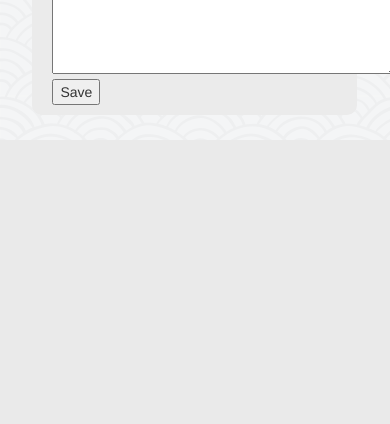
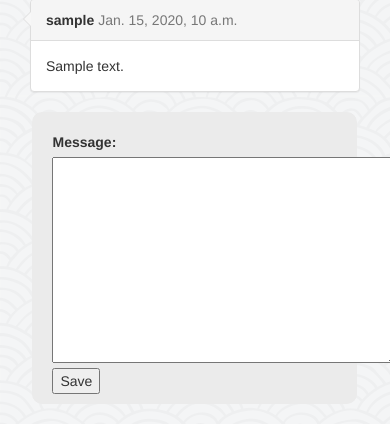
Before and after one commit to lyk2017-python/LannistersPy, a Django app: a page that uses payment/templates/payment/comment_create.html in a window 390 px wide. Shown: the part 704-1128 px from the top of the page. Before the commit the page ends 809 px from the top, so only its background shows below. Run offline with Django 3.2, Linux system fonts and the light colour scheme; tables that the repository leaves empty hold one stand-in row (values such as "Sample post"); grey boxes marked "Sample" are stand-in pictures; parts of the project's set-up code (start-up, migrations or seed data) failed here and were passed over; some libraries are stand-ins or nearby versions.

Commit message:
Yolololololo

```diff
--- a/payment/forms.py
+++ b/payment/forms.py
@@ -16,12 +16,12 @@ class ContactForm(forms.Form):
 class CommentForm(forms.ModelForm):
     class Meta:
         model = Comment
-
         exclude = [
-            "id",
+            "id"
         ]
         widgets = {
-            "product": forms.HiddenInput()
+            "product": forms.HiddenInput(),
+            "author": forms.HiddenInput()
         }
 
 
@@ -57,6 +57,7 @@ class CardForm(forms.Form):
             t = Transaction.objects.create(user_card=user_card, prepaid_card=prepaid_card)
         return t
 
+
 class CustomUserCreationForm(UserCreationForm):
     class Meta(UserCreationForm.Meta):
         model = get_user_model()
--- a/payment/models.py
+++ b/payment/models.py
@@ -84,16 +84,6 @@ class Inventory(models.Model):
         return "{vendor} -> {product} #{count}".format(vendor=self.vendor, product=self.product, count=self.count)
 
 
-class Comment(models.Model):
-    created = models.DateTimeField(auto_now_add=True)
-    message = models.TextField()
-    product = models.ForeignKey(Product)
-    # author field will be added
-
-    def __str__(self):
-        return "{message}".format(message=self.message)
-
-
 @receiver(pre_save, sender=Product)
 def generate_slug(sender, instance, *args, **kwargs):
     if not instance.slug:
@@ -108,6 +98,16 @@ class ExtendedUser(AbstractUser):
     card = models.OneToOneField(UserCard, null=True)
 
 
+class Comment(models.Model):
+    created = models.DateTimeField(auto_now_add=True)
+    message = models.TextField()
+    product = models.ForeignKey(Product)
+    author = models.ForeignKey(ExtendedUser, blank=False, null=True)
+
+    def __str__(self):
+        return "{message}".format(message=self.message)
+
+
 class Transaction(models.Model):
     prepaid_card = models.ForeignKey(PrepaidCard)
     user_card = models.ForeignKey(UserCard)
--- a/payment/static/css/style.css
+++ b/payment/static/css/style.css
@@ -16,3 +16,37 @@
 body {
     background-image: url("../img/seigaiha.png");
 }
+
+.thumbnail {
+    padding: 0;
+}
+
+.panel {
+    position: relative;
+}
+
+.panel>.panel-heading:after,.panel>.panel-heading:before {
+    position: absolute;
+    top: 11px;
+    left:-16px;
+    right: 100%;
+    width: 0;
+    height: 0;
+    display: block;
+    content: " ";
+    border-color: transparent;
+    border-style: solid solid outset;
+    pointer-events: none;
+}
+
+.panel>.panel-heading:after {
+    border-width: 7px;
+    border-right-color: #f7f7f7;
+    margin-top: 1px;
+    margin-left: 2px;
+}
+
+.panel>.panel-heading:before {
+    border-right-color: #ddd;
+    border-width: 8px;
+}
--- a/payment/templates/payment/comment_create.html
+++ b/payment/templates/payment/comment_create.html
@@ -4,7 +4,7 @@
 {% block body %}
     <div class="container">
         <div class="row">
-            <div class="card mb-3 col-md-6 col-md-offset-3 col-xs-10 col-xs-offset-1 text-center card-bg">
+            <div class="card mb-3 col-md-8 col-md-offset-2 col-xs-10 col-xs-offset-1 text-center card-bg">
                 <img class="card-img-top full-width" style="max-height: 200px; object-fit: cover;"
                      src="{{ object.get_image_url }}"
                      alt="Card image cap">
@@ -17,15 +17,27 @@
                 </div>
             </div>
         </div>
-        <div class="row">
-            <div class="col-md-6 col-md-offset-3">
-                <ul class="list-group">
-                    {% for comment in comments %}
-                        <li class="list-group-item card-bg">{{ comment.message }}<br>{{ comment.created }}</li>
-                    {% endfor %}
-                </ul>
+        {% for comment in comments %}
+            <div class="row">
+                <div class="col-md-10 col-md-offset-1">
+                    <div class="col-sm-2 col-sm-offset-2">
+                        <div class="thumbnail">
+                            <img class="img-responsive user-photo" src="https://ssl.gstatic.com/accounts/ui/avatar_2x.png">
+                        </div><!-- /thumbnail -->
+                    </div><!-- /col-sm-1 -->
+                    <div class="col-sm-6">
+                        <div class="panel panel-default">
+                            <div class="panel-heading">
+                                <strong>{{ comment.author.username }}</strong> <span class="text-muted">{{ comment.created }}</span>
+                            </div>
+                            <div class="panel-body">
+                                {{ comment.message }}
+                            </div><!-- /panel-body -->
+                        </div><!-- /panel panel-default -->
+                    </div><!-- /col-sm-5 -->
+                </div>
             </div>
-        </div>
+        {% endfor %}
         <div class="row">
             <div class="col-md-6 col-md-offset-3 col-xs-10 col-xs-offset-1 card-bg">
                 <form action="." method="POST">
--- a/payment/views.py
+++ b/payment/views.py
@@ -7,6 +7,7 @@ from django.conf import settings
 from django.contrib.auth.mixins import LoginRequiredMixin
 from django.utils.decorators import method_decorator
 from django.contrib.auth.decorators import login_required
+
 
 class IndexView(generic.ListView):
     model = Vendor
@@ -52,6 +53,7 @@ class ProductView(generic.CreateView):
         if self.request.method in ["POST", "PUT"]:
             post_data = kwargs["data"].copy()
             post_data["product"] = self.get_product().id
+            post_data["author"] = self.request.user.id
             kwargs["data"] = post_data
         return kwargs
 
@@ -59,6 +61,7 @@ class ProductView(generic.CreateView):
         context = super().get_context_data(**kwargs)
         product = self.get_product()
         context["object"] = product
+        context["user"] = self.request.user
         context["comments"] = product.comment_set.all()
         return context
 
@@ -80,11 +83,9 @@ class LoginCreateView(LoginRequiredMixin, generic.CreateView):
 class TransactionListView(generic.ListView):
     model = Transaction
 
-
     @method_decorator(login_required)
     def post(self, request, *a, **kw):
         return super().post(request, *a, **kw)
-
 
     def get_context_data(self, **kwargs):
         context = super().get_context_data(**kwargs)
@@ -121,6 +122,7 @@ class CardFormView(generic.FormView):
         form.save()
         return super().form_valid(form)
 
+
 class FaqView(generic.TemplateView):
     template_name = "payment/faq.html"
 
--- a/requirements.txt
+++ b/requirements.txt
@@ -1,3 +1,3 @@
-django
+Django>=1.11.4
 Pillow
 django-bootstrap-form
```
Also changed, not shown: payment/migrations/0017_comment_author.py (added), payment/migrations/0018_remove_comment_author.py (added), payment/migrations/0019_comment_author.py (added), payment/migrations/0020_auto_20170803_0735.py (added), payment/migrations/0021_auto_20170803_0746.py (added).
